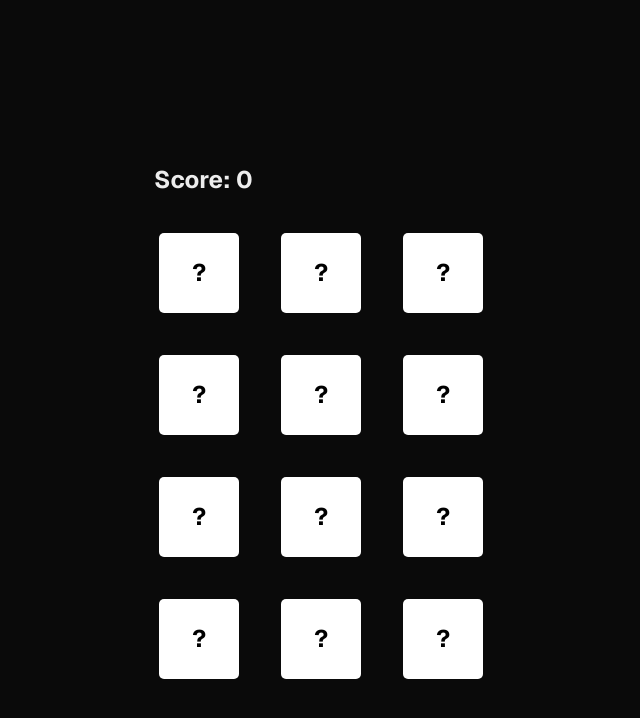
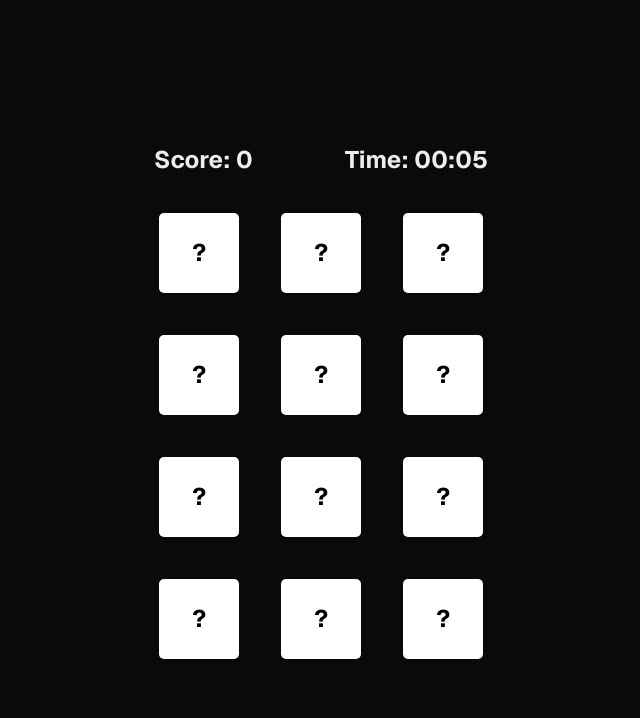
Before and after one commit to CamiloArboledaG/guess-what, a Next.js app: page / in a window 1280 px wide. Shown: the top 718 px of the page, without its empty margins (319-959 px from the left). Built offline with nearby package versions, Linux system fonts and the light colour scheme.

Commit message:
Se agrega timmer

```diff
--- a/src/app/page.tsx
+++ b/src/app/page.tsx
@@ -1,6 +1,7 @@
 'use client'
 import Button from "@/components/Button";
-import { useEffect, useState } from "react";
+import { useEffect, useMemo, useState } from "react";
+import { motion, animate, useMotionValue, useTransform } from "framer-motion";
 
 export default function Home() {
   const [isRevealed, setIsRevealed] = useState<boolean[]>(Array(12).fill(false));
@@ -10,10 +11,32 @@ export default function Home() {
   const [error, setError] = useState<boolean[]>(Array(12).fill(false));
   const [success, setSuccess] = useState<boolean[]>(Array(12).fill(false));
   const [gameOver, setGameOver] = useState(false);
+  const [elapsedTime, setElapsedTime] = useState(0);
+  // eslint-disable-next-line @typescript-eslint/no-unused-vars
+  const [finalScore, setFinalScore] = useState<number | null>(null);
+
+  const animatedScore = useMotionValue(0);
 
   useEffect(() => {
     setNumbers(numbers.sort(() => Math.random() - 0.5));
   }, []);
+
+  useEffect(() => {
+    let timerInterval: NodeJS.Timeout | null = null;
+    if (!gameOver) {
+      timerInterval = setInterval(() => {
+        setElapsedTime(prevTime => prevTime + 1);
+      }, 1000);
+    } else if (timerInterval) {
+      clearInterval(timerInterval);
+    }
+
+    return () => {
+      if (timerInterval) {
+        clearInterval(timerInterval);
+      }
+    };
+  }, [gameOver]);
 
   useEffect(() => {
     if (selectedIndices.length === 2) {
@@ -25,13 +48,13 @@ export default function Home() {
         setSelectedIndices([]);
         const nextSuccess = success.map((s, index) => index === firstIndex || index === secondIndex ? true : s);
         setSuccess(nextSuccess);
-        setScore(score + 6);
+        setScore(prevScore => prevScore + 6);
 
         if (nextSuccess.every(s => s)) {
           setGameOver(true);
         }
       } else {
-        setScore(score - 1);
+        setScore(prevScore => prevScore - 1);
         setError(prevError => prevError.map((err, index) => index === firstIndex || index === secondIndex ? true : err));
         setTimeout(() => {
           setIsRevealed(prevRevealed => prevRevealed.map((rev, index) => index === firstIndex || index === secondIndex ? false : rev));
@@ -40,7 +63,27 @@ export default function Home() {
         }, 500);
       }
     }
-  }, [selectedIndices]);
+  }, [selectedIndices, numbers, success]);
+
+  useEffect(() => {
+    if (gameOver) {
+      const calculatedFinalScore = score - Math.floor(elapsedTime);
+      setFinalScore(calculatedFinalScore);
+
+      animatedScore.set(score);
+      const controls = animate(animatedScore, calculatedFinalScore, {
+        duration: 1.5,
+        ease: "easeInOut",
+      });
+
+      return () => controls.stop();
+    } else {
+      setFinalScore(null);
+      animatedScore.set(0);
+    }
+  }, [gameOver, score, elapsedTime, animatedScore]);
+
+  const roundedAnimatedScore = useTransform(animatedScore, value => Math.round(value));
 
   const handleClick = (id: number) => {
     const newIndex = id - 1;
@@ -52,11 +95,24 @@ export default function Home() {
     setSelectedIndices([...selectedIndices, newIndex]);
   }
 
+  const formatTime = (timeInSeconds: number): string => {
+    const minutes = Math.floor(timeInSeconds / 60).toString().padStart(2, '0');
+    const seconds = (timeInSeconds % 60).toString().padStart(2, '0');
+    return `${minutes}:${seconds}`;
+  };
+
+  const formattedTime = useMemo(() => formatTime(elapsedTime), [elapsedTime]);
+
   return (
-    <div className="grid grid-rows-[20px_1fr_20px] items-center justify-items-center min-h-screen p-8 pb-20 gap-16 sm:p-20 font-[family-name:var(--font-geist-sans)]">
+    <div className="grid grid-rows-[auto_1fr_auto] items-center justify-items-center min-h-screen p-8 pb-20 gap-16 sm:p-20 font-[family-name:var(--font-geist-sans)]">
       <main className="flex flex-col gap-[32px] row-start-2 items-center sm:items-start">
-        <h1 className="text-2xl font-bold">Score: {score}</h1>
-        {gameOver && <h1 className="text-2xl font-bold">Game Over</h1>}
+        <div className="flex justify-between w-full">
+          <h1 className="text-2xl font-bold">
+            Score: {gameOver ? <motion.span>{roundedAnimatedScore}</motion.span> : score}
+          </h1>
+          <h1 className="text-2xl font-bold">Time: {formattedTime}</h1>
+        </div>
+        {gameOver && <h1 className="text-2xl font-bold text-center w-full">Game Over</h1>}
         {!gameOver && (
           <>
           <div className="flex flex-row gap-[32px]">
```
Also changed, not shown: package.json (+7 -6 lines), 1 other file (tests, documents, lock files or other folders).
